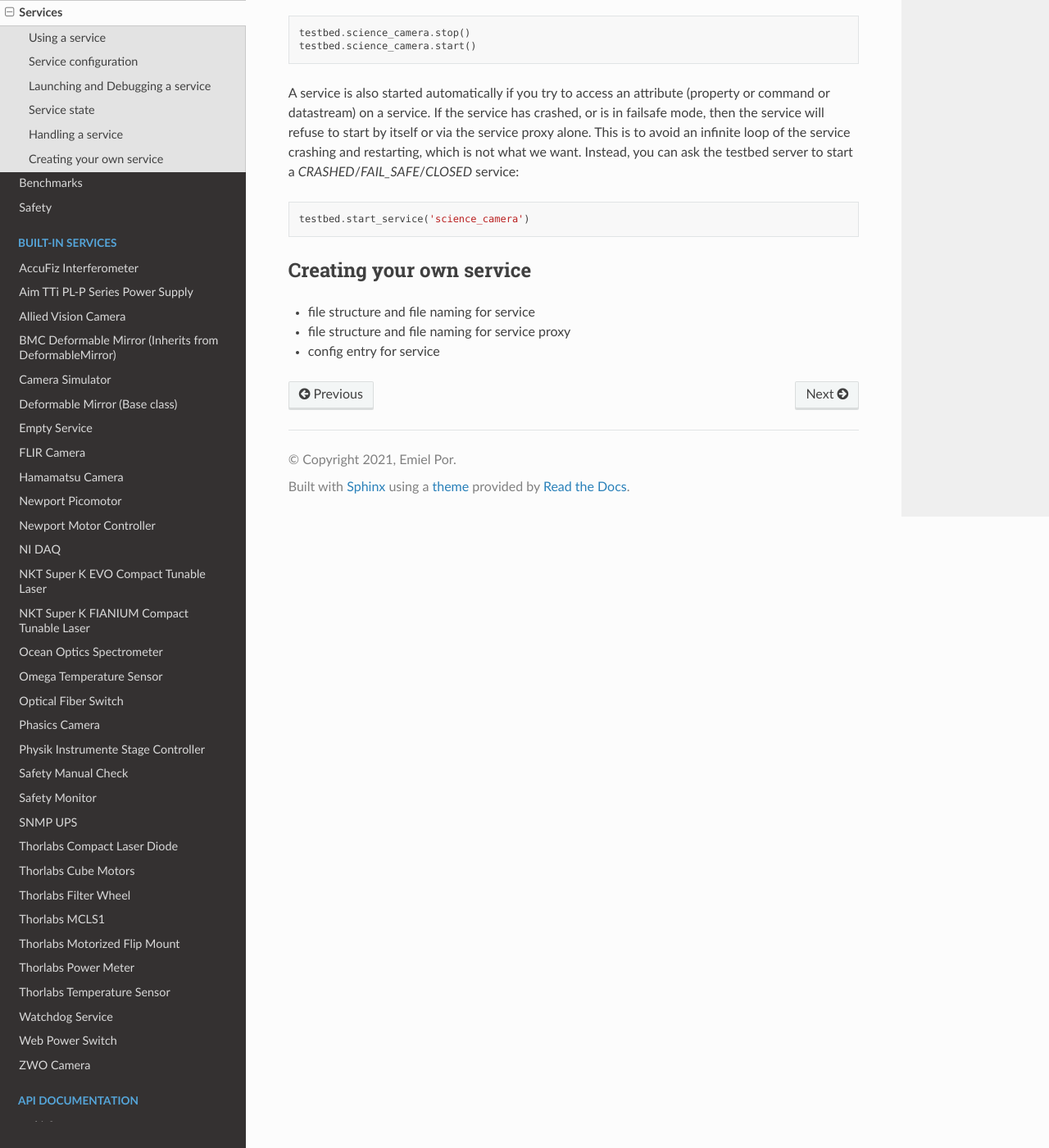
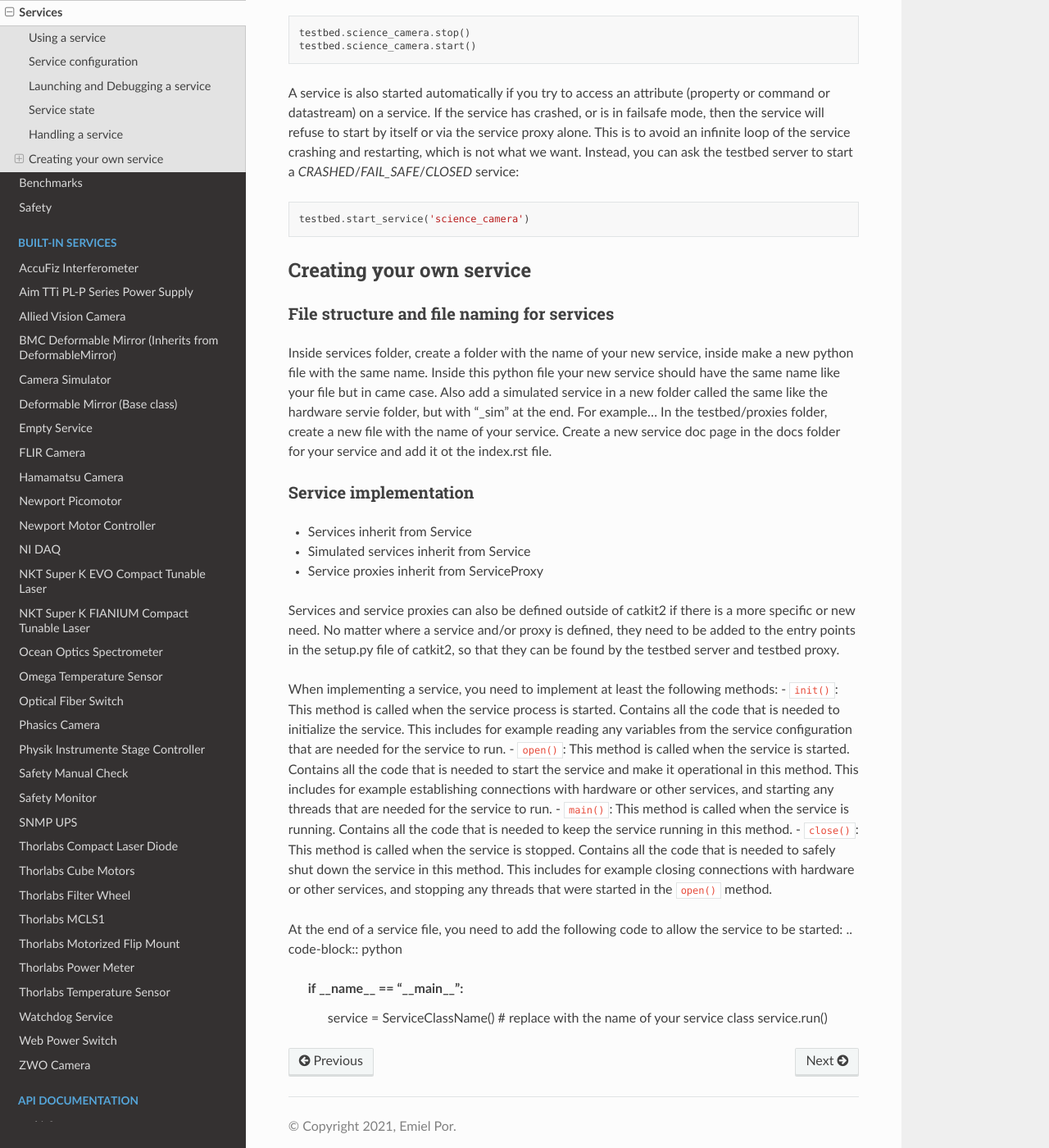
Before and after one commit to spacetelescope/catkit2, a Sphinx documentation site: the page built from docs/services.rst, in a window 1280 px wide and 1400 px high, scrolled down 3973 px. Shown: the whole window at 82% size. Built offline with Sphinx 7.4.7 and the Read the Docs theme 3.1.0, drawn with Linux system fonts in a browser that asks for light colours.

Commit message:
Initial edits

```diff
--- a/docs/services.rst
+++ b/docs/services.rst
@@ -154,6 +154,35 @@ Instead, you can ask the testbed server to start a `CRASHED`/`FAIL_SAFE`/`CLOSED
 Creating your own service
 -------------------------
 
-- file structure and file naming for service
-- file structure and file naming for service proxy
-- config entry for service
+File structure and file naming for services
+~~~~~~~~~~~~~~~~~~~~~~~~~~~~~~~~~~~~~~~~~~~
+
+Inside services folder, create a folder with the name of your new service, inside make a new python file with the same name.
+Inside this python file your new service should have the same name like your file but in came case. Also add a simulated service
+in a new folder called the same like the hardware servie folder, but with "_sim" at the end. For example...
+In the testbed/proxies folder, create a new file with the name of your service.
+Create a new service doc page in the docs folder for your service and add it ot the index.rst file.
+
+
+Service implementation
+~~~~~~~~~~~~~~~~~~~~~~
+- Services inherit from Service
+- Simulated services inherit from Service
+- Service proxies inherit from ServiceProxy
+
+Services and service proxies can also be defined outside of catkit2 if there is a more specific or new need. No matter
+where a service and/or proxy is defined, they need to be added to the entry points in the setup.py file of catkit2, so
+that they can be found by the testbed server and testbed proxy.
+
+When implementing a service, you need to implement at least the following methods:
+- ``init()``: This method is called when the service process is started. Contains all the code that is needed to initialize the service. This includes for example reading any variables from the service configuration that are needed for the service to run.
+- ``open()``: This method is called when the service is started. Contains all the code that is needed to start the service and make it operational in this method. This includes for example establishing connections with hardware or other services, and starting any threads that are needed for the service to run.
+- ``main()``: This method is called when the service is running. Contains all the code that is needed to keep the service running in this method.
+- ``close()``: This method is called when the service is stopped. Contains all the code that is needed to safely shut down the service in this method. This includes for example closing connections with hardware or other services, and stopping any threads that were started in the ``open()`` method.
+
+At the end of a service file, you need to add the following code to allow the service to be started:
+.. code-block:: python
+
+    if __name__ == "__main__":
+        service = ServiceClassName()  # replace with the name of your service class
+        service.run()
```
